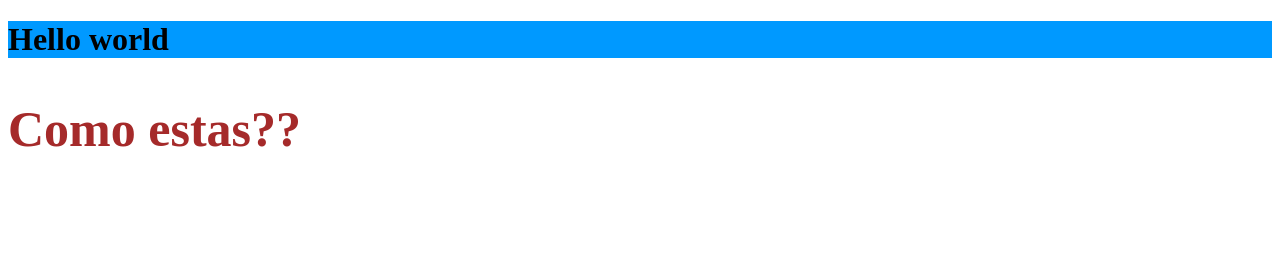
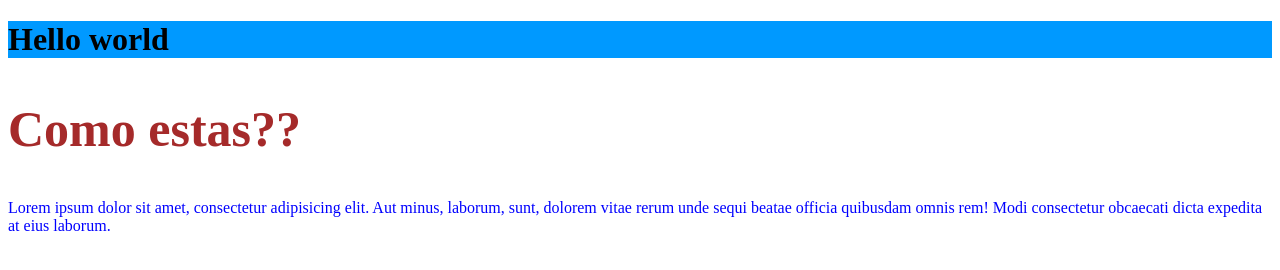
Before and after one commit to CristihanYV/Prueba, a plain HTML site: page index.html in a window 1280 px wide. Drawn offline with Linux system fonts and the light colour scheme.

Commit message:
actualizacionubuntu

```diff
--- a/estilos.css
+++ b/estilos.css
@@ -6,3 +6,6 @@ h2{
     font-size:50px;
     color: brown;
 }
+p{
+    color:blue;
+}
--- a/index.html
+++ b/index.html
@@ -10,5 +10,7 @@
 <body>
     <h1>Hello world</h1>
     <h2>Como estas??</h2>
+    <p>Lorem ipsum dolor sit amet, consectetur adipisicing elit. Aut minus, laborum, sunt, dolorem vitae rerum unde sequi beatae officia quibusdam omnis rem! Modi consectetur obcaecati dicta expedita at eius laborum.</p>
+
 </body>
 </html>
```
